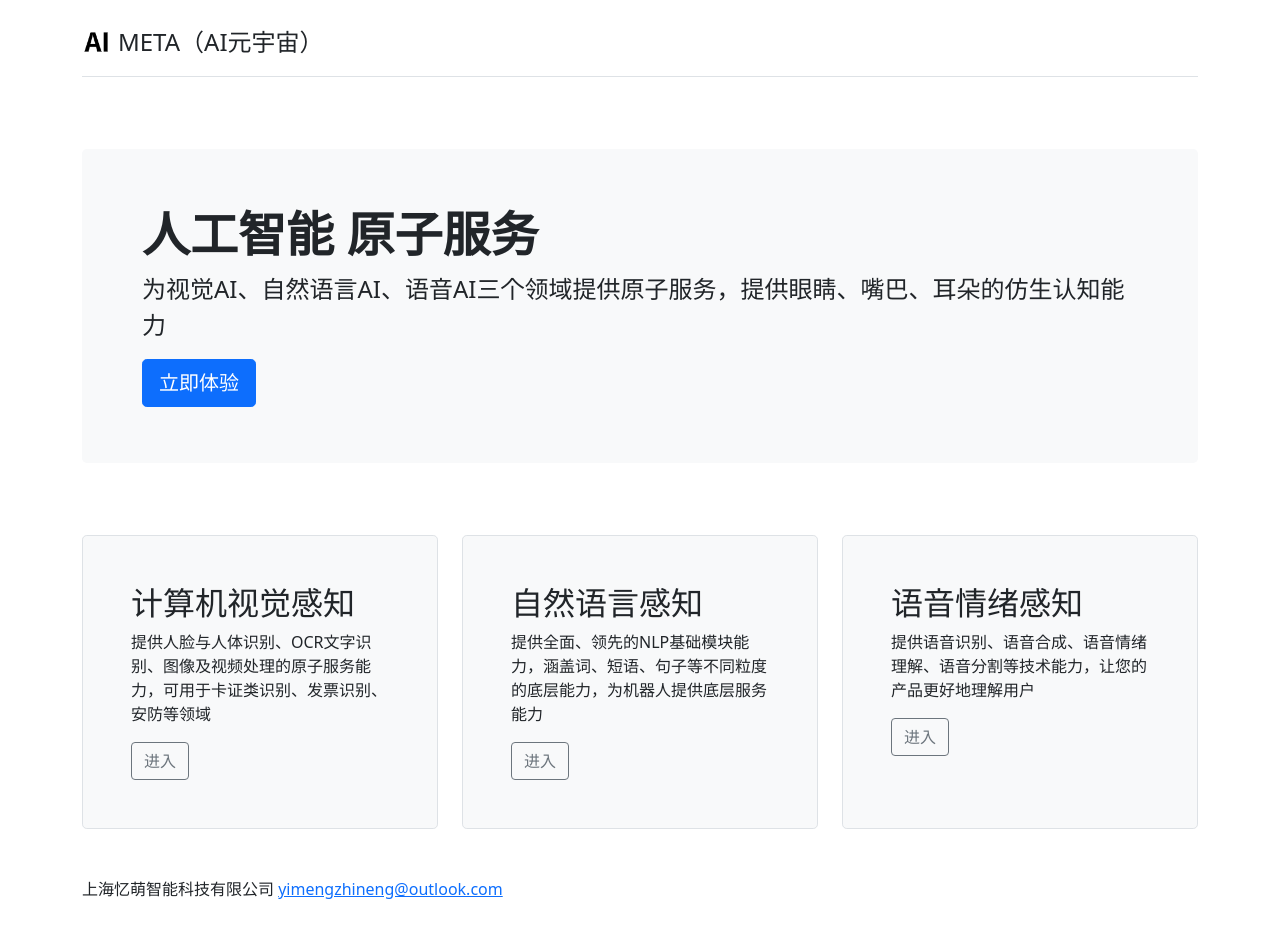
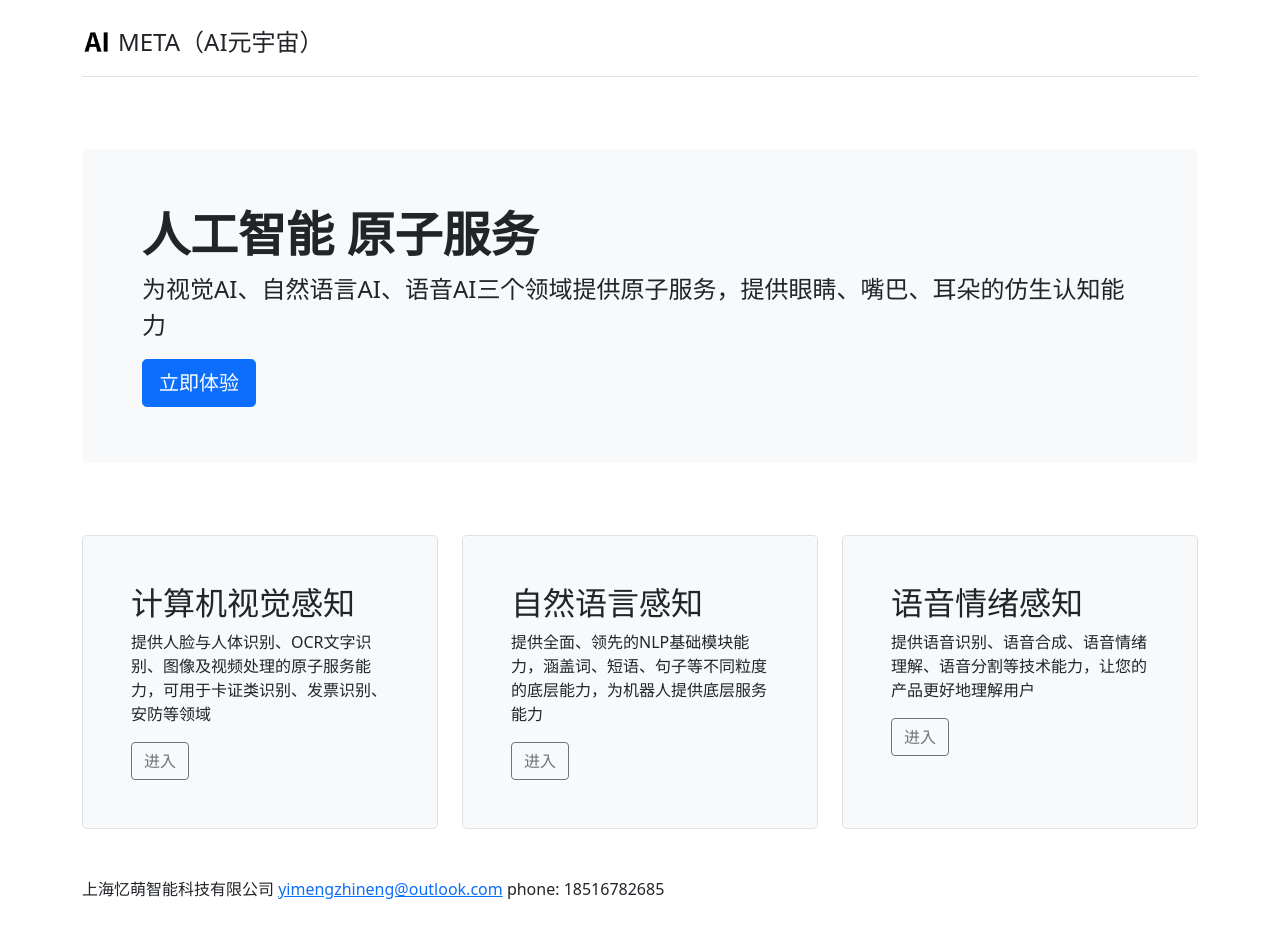
Before and after one commit to aimeta-website/aimeta-website.github.io, a Jekyll site: the page built from index.markdown, in a window 1280 px wide. Built offline with Jekyll 4.4.1, drawn with Linux system fonts in a browser that asks for light colours.

Commit message:
Update footer.html

```diff
--- a/_includes/footer.html
+++ b/_includes/footer.html
@@ -4,12 +4,15 @@
   <div class="wrapper">
     <div class="container py-4">
       {%- if site.author %}
+      <span class="m-auto">
           {% if site.author.name -%}
             {{ site.author.name | escape }}
           {% endif -%}
           {% if site.author.email -%}
             <span> <a class="u-email" href="mailto:{{ site.author.email }}">{{ site.author.email }}</a></span>
+            <span> phone: 18516782685</span>
           {%- endif %}
+      </span>
       {%- endif %}
     </div>
     <!--div class="footer-col-wrapper">
```
